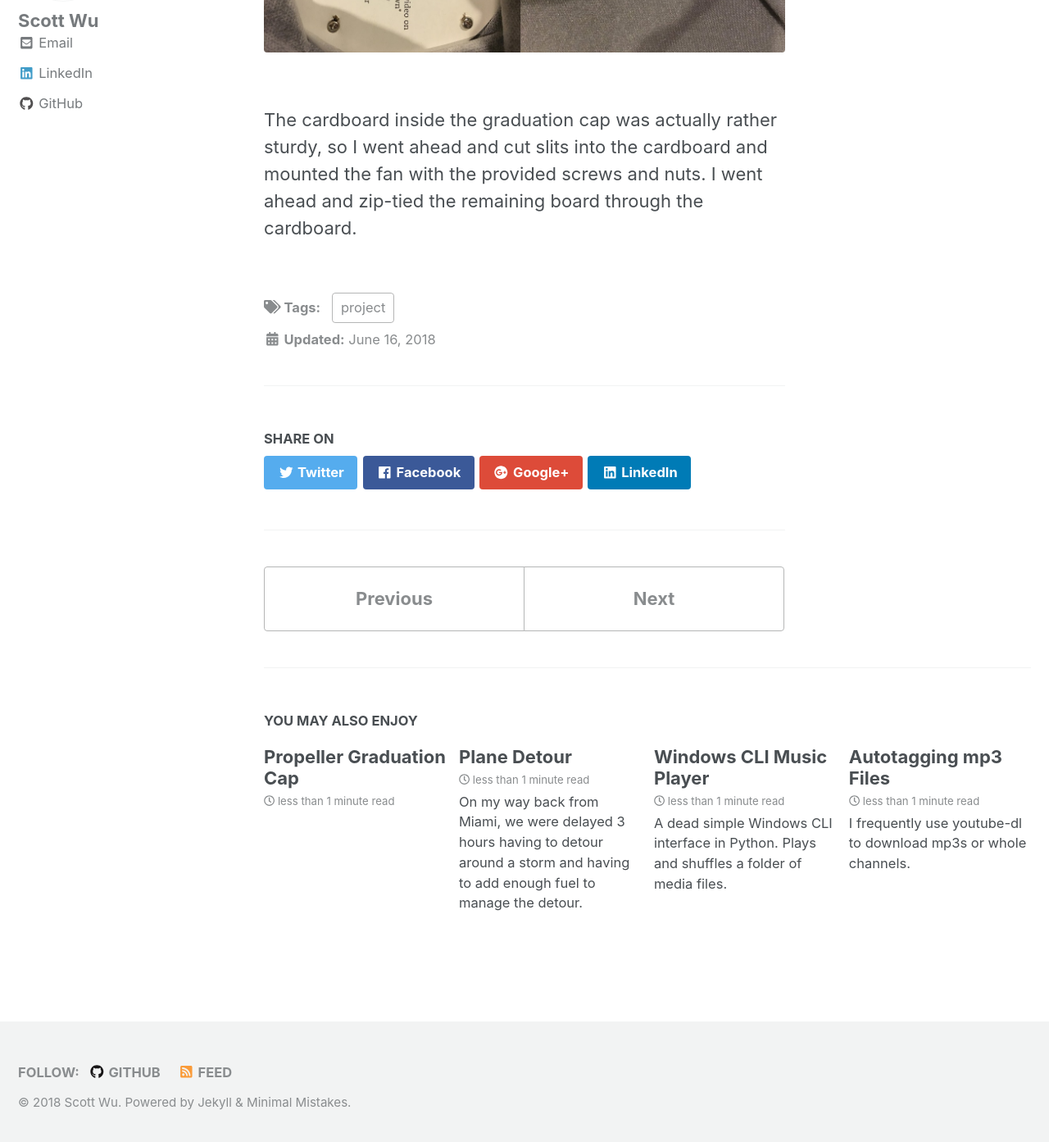
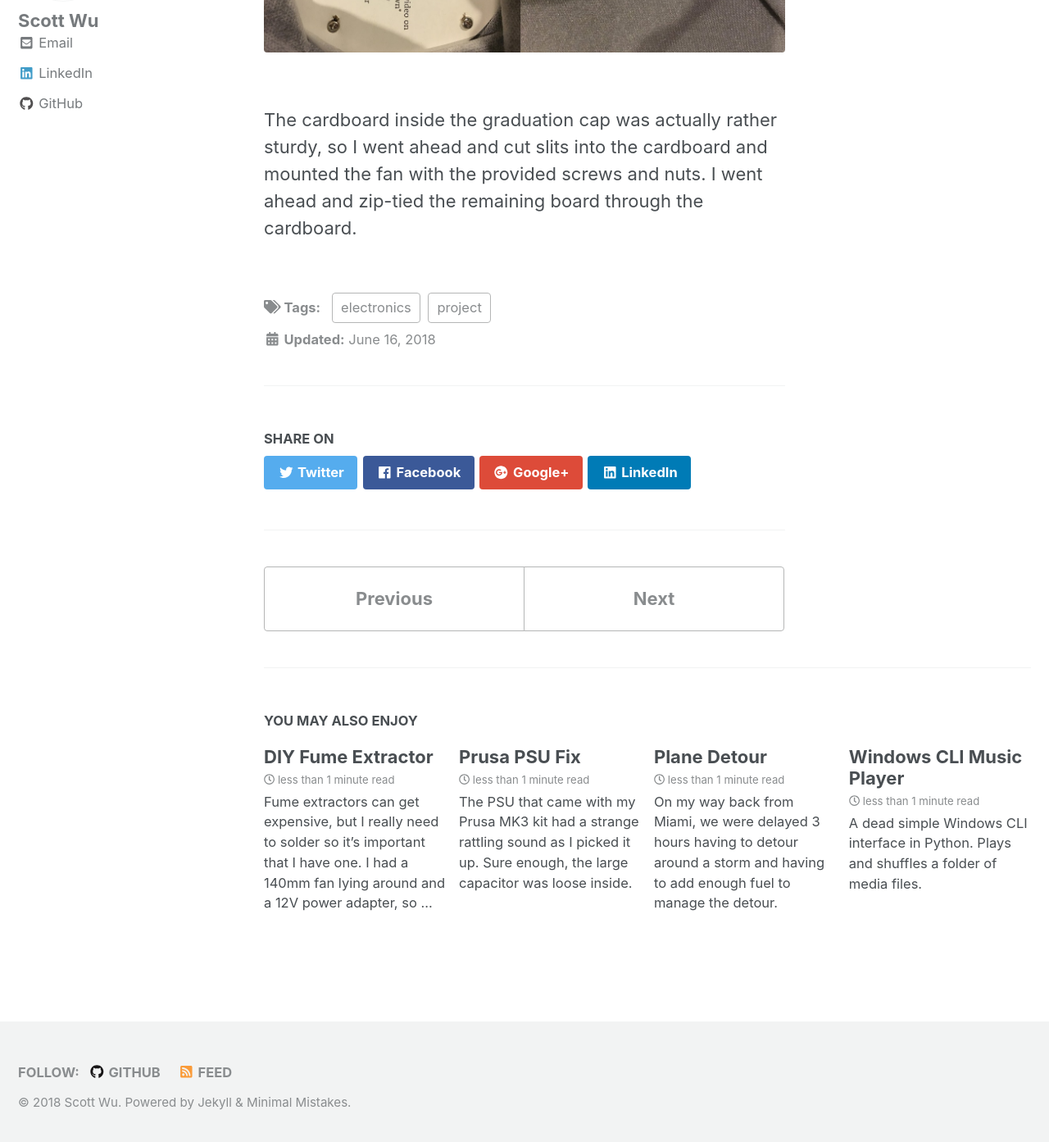
Before and after one commit to ScottSWu/ScottSWu.github.io, a Jekyll site: the page built from _posts/2018-06-17-propeller-graduation-cap.md, in a window 1280 px wide and 1400 px high, scrolled down 5622 px. Shown: the top 1393 px of the window at 82% size. Built offline with Jekyll 4.4.1, drawn with Linux system fonts in a browser that asks for light colours; nearby versions of some CDN libraries.

Commit message:
Add blog posts for prusa psua nd fume extractor

```diff
--- a/_posts/2018-06-17-propeller-graduation-cap.md
+++ b/_posts/2018-06-17-propeller-graduation-cap.md
@@ -3,6 +3,7 @@ title: Propeller Graduation Cap
 date: 2018-06-17 00:59:00
 tags:
 - project
+- electronics
 ---
 
 For this year's graduation, I decided to decorate my cap with a little more than a sticker.
--- /dev/null
+++ b/_posts/2018-09-22-prusa-psu-fix.md
@@ -0,0 +1,22 @@
+---
+title: Prusa PSU Fix
+date: 2018-09-22 00:00:00
+tags:
+- electronics
+---
+
+The PSU that came with my Prusa MK3 kit had a strange rattling sound as I picked it up. Sure enough, the large capacitor was loose inside.
+
+{% include figure image_path="prusa_psu_capacitor1.jpg" %}
+
+{% include figure image_path="prusa_psu_capacitor2.jpg" %}
+
+Sure enough after taking out the PCB, the leads seem to have broken free from the solder. Since this was "QC Checked", this may have happened in during shipment. Prusa support was very nice, though I didn't want to wait for a replacement.
+
+{% include figure image_path="prusa_psu_capacitor3.jpg" %}
+
+After a bit of resoldering it's good as new!
+
+{% include figure image_path="prusa_psu_fixed.jpg" %}
+
+{% include figure image_path="prusa_psu_working.jpg" %}
--- a/_posts/2018-09-30-fume-extractor.md
+++ b/_posts/2018-09-30-fume-extractor.md
@@ -1,6 +1,31 @@
 ---
-title: Propeller Graduation Cap
+title: DIY Fume Extractor
 date: 2018-09-30 00:00:07
 tags:
 - project
+- electronics
 ---
+
+Fume extractors can get expensive, but I really need to solder so it's important that I have one. I had a 140mm fan lying around and a 12V power adapter, so the only remaining parts needed were filters and a case.
+
+## Fan
+
+[Noctua NF-A14](http://a.co/d/9KGFdka) is a 140mm fan that runs at 2.16 W (12V, 0.18A). We can find its dimensions on the [Noctua](https://noctua.at/en/140mm_frame_types) [website](https://noctua.at/en/nf-a14-flx/specification).
+
+## Filters
+
+Cheap [carbon](http://a.co/d/5adtRrD) [filters](http://a.co/d/hPxo6yd) are available on Amazon, but not of great quality (if you feel them, they're not as stiff as the filters that come with the [Hakko extractor](http://a.co/d/1fzKpsi), for example). It's good to use two filters instead of one.
+
+## Case
+
+There are a couple cases available on Thingiverse, but most of them are for 120mm fans, and scaling up means the filters don't fit nicely anymore.
+
+{% include figure image_path="fume_extractor_case.jpg" %}
+
+## Power Adapter
+
+Any 12V or even 9V barrel connector power adapter should do. 5.5mm barrel connectors cost less than a dollar each. The power and ground can be hooked up directly to the fan.
+
+{% include figure image_path="fume_extractor_finished.jpg" %}
+
+Success!
```
Also changed, not shown: assets/posts/fume_extractor_case.jpg (added), assets/posts/fume_extractor_finished.jpg (added), assets/posts/prusa_psu_capacitor1.jpg (added), assets/posts/prusa_psu_capacitor2.jpg (added), assets/posts/prusa_psu_capacitor3.jpg (added), assets/posts/prusa_psu_fixed.jpg (added), assets/posts/prusa_psu_working.jpg (added).
